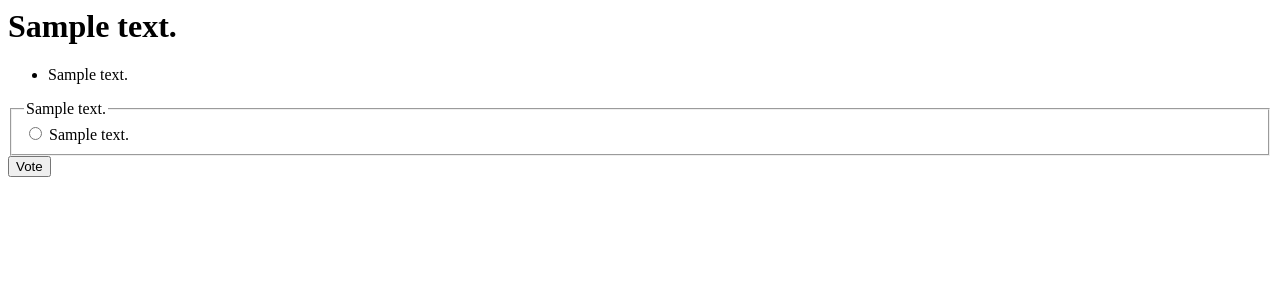
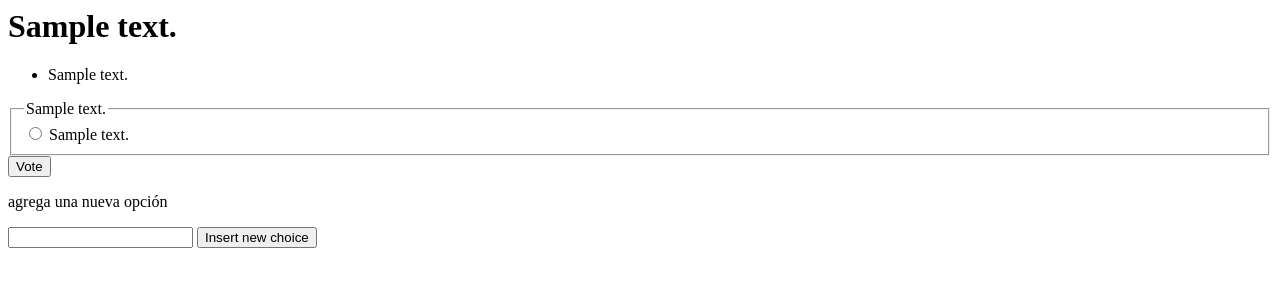
Before and after one commit to siht/django_SRP, a Django app: page /polls/1/ in a window 1280 px wide. Shown: the top 300 px of the page. Run offline with Django 5.2, Linux system fonts and the light colour scheme; tables that the repository leaves empty hold one stand-in row (values such as "Sample post").

Commit message:
agregar choices via API

```diff
--- a/polls/templates/polls/detail.html
+++ b/polls/templates/polls/detail.html
@@ -10,3 +10,33 @@
 {{ form }}
 <input type="submit" value="Vote">
 </form>
+
+<p>
+<form>
+    <p>agrega una nueva opción</p>
+    <input id="choice-text" type="text">
+    <button id="add-choice-button">Insert new choice</button>
+</form>
+</p>
+
+<div id="ajax-response"></div>
+
+<script>
+    const myHeaders = new Headers();
+    myHeaders.append("Content-Type", "application/json");
+    var btnClick = document.body.addEventListener("click", function(event){
+        if(event.target.nodeName == "BUTTON" && event.target.id == "add-choice-button"){
+            let div_response = document.getElementById('ajax-response');
+            let choice_text = document.getElementById('choice-text').value;
+            fetch('{% url "polls:add_choice" question.id %}', {
+                    method: "POST",
+                    body: JSON.stringify({"choice_text": choice_text}),
+                    headers: myHeaders,
+                }
+            )
+            .then(response => response.json())
+            .then(json => div_response.innerHTML = json.choice_text + ' añadido, presiones f5')
+            .catch(err => console.log("error"));
+        }
+    });
+</script>
--- a/polls/urls.py
+++ b/polls/urls.py
@@ -9,5 +9,6 @@ urlpatterns = [
     path('ajax/', views.AjaxView.as_view(), name='ajax'),
     path('me/', views.Me.as_view(), name='me'),
     path('<int:pk>/', views.QuestionDetailView.as_view(), name='detail'),
+    path('<int:pk>/add-choice/', views.AddChoiceView.as_view(), name='add_choice'),
     path('<int:pk>/results/', views.ResultsView.as_view(), name='results'),
 ]
--- a/polls/views.py
+++ b/polls/views.py
@@ -9,7 +9,10 @@ from .forms import (
     FormQuestion,
 )
 from .models import Question
-from .serializers import HolaSerializer
+from .serializers import (
+    ChoiceSerializer,
+    HolaSerializer,
+)
 
 
 class AddViewNRequestToContextFormMixin:
@@ -70,3 +73,7 @@ class AjaxView(generics.RetrieveAPIView):
 
     def get_object(self):
         return {'hola': 'mundo'}
+
+
+class AddChoiceView(generics.CreateAPIView):
+    serializer_class = ChoiceSerializer
```
Also changed, not shown: polls/serializers.py (+13 -0 lines).
